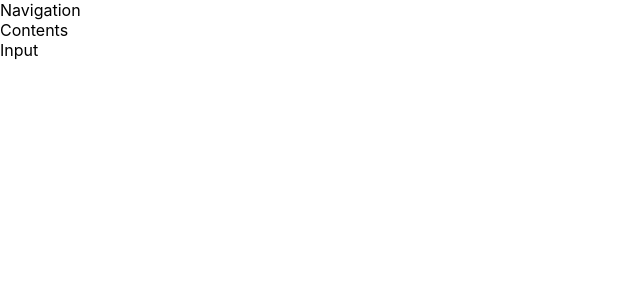
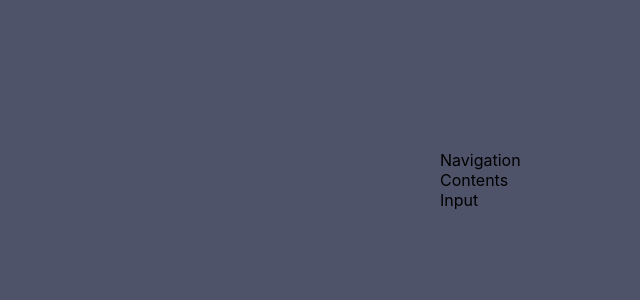
Before and after one commit to tree698/To-Do-List, a React (Create React App) app: page / in a window 1280 px wide. Shown: the top 300 px of the page, without its empty margins (0-640 px from the left). Built offline with nearby package versions, Linux system fonts and the light colour scheme.

Commit message:
add background + position at app
	modified:   src/App.module.css

```diff
--- a/src/App.jsx
+++ b/src/App.jsx
@@ -6,7 +6,7 @@ import Nav from './components/Nav/Nav';
 
 export default function App() {
   return (
-    <div>
+    <div className={styles.app}>
       <Nav />
       <Contents />
       <Input />
--- a/src/App.module.css
+++ b/src/App.module.css
@@ -0,0 +1,4 @@
+.app {
+  width: 400px;
+  height: 500px;
+}
--- a/src/index.css
+++ b/src/index.css
@@ -1,3 +1,18 @@
+:root {
+  --bg-body: #4e536a;
+  --bg-bright: #f6f6f6;
+  --bg-superBright: #262844;
+  --bg-dark: #1c1e3d;
+  --color-orange: #f47902;
+  --color-font: #999a9d;
+  --color-font-delete: #c3c4c6;
+  --color-font-delete-dark: #adaebb;
+}
+
+* {
+  box-sizing: border-box;
+}
+
 body {
   margin: 0;
   font-family: -apple-system, BlinkMacSystemFont, 'Segoe UI', 'Roboto', 'Oxygen',
@@ -5,9 +20,29 @@ body {
     sans-serif;
   -webkit-font-smoothing: antialiased;
   -moz-osx-font-smoothing: grayscale;
+
+  width: 100vw;
+  height: 100vh;
+  display: flex;
+  justify-content: center;
+  align-items: center;
+  background-color: var(--bg-body);
 }
 
 code {
   font-family: source-code-pro, Menlo, Monaco, Consolas, 'Courier New',
     monospace;
 }
+
+button {
+  background-color: transparent;
+  outline: 0;
+  border: 0;
+  cursor: pointer;
+}
+
+ul {
+  list-style: none;
+  margin: 0;
+  padding: 0;
+}
```
